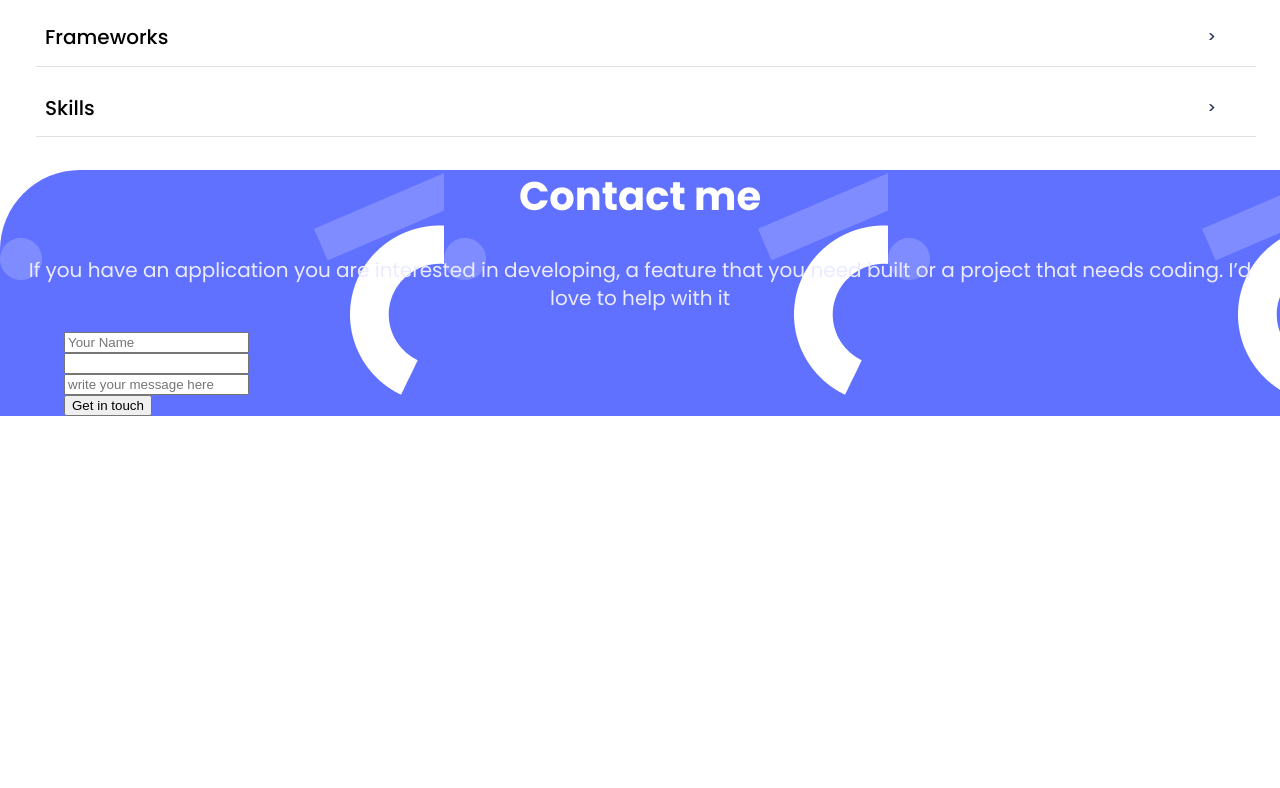
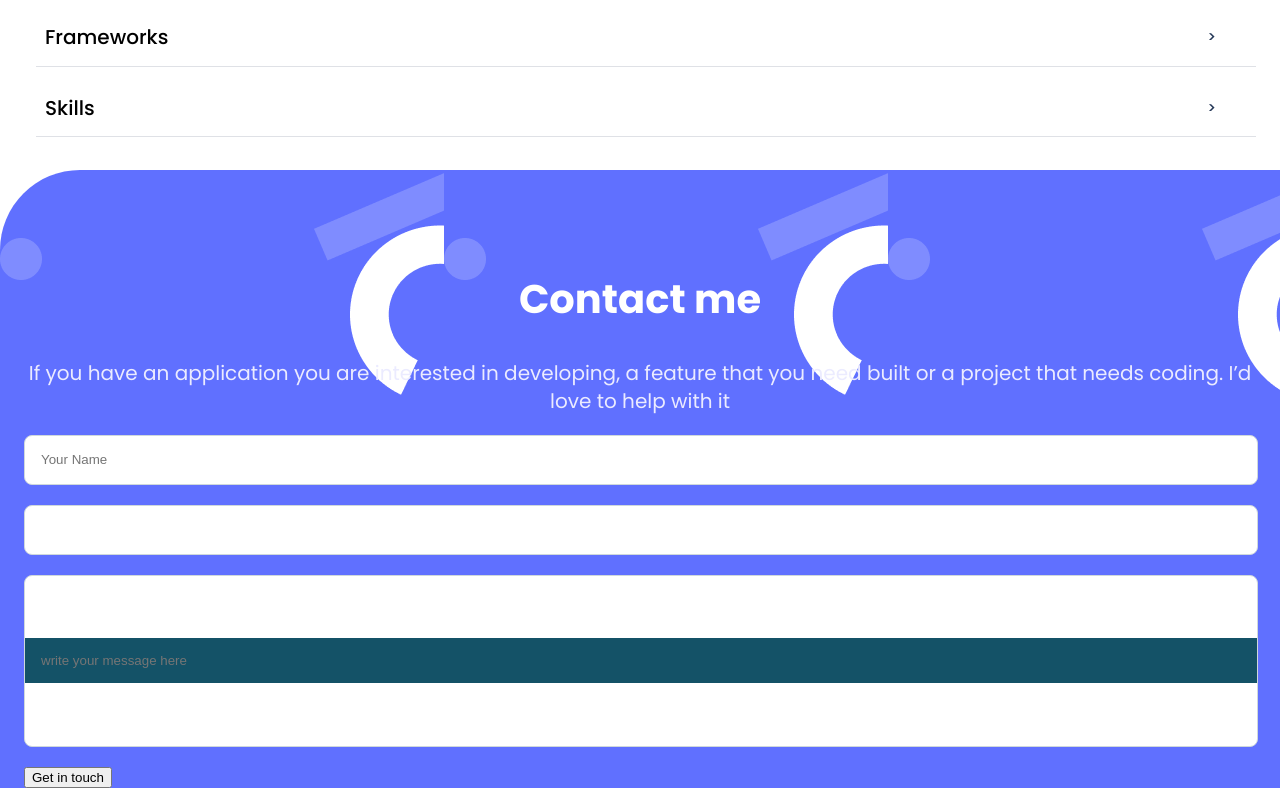
Before and after one commit to shakerAbuDrais/Portfolio, a website: page index.html in a window 1280 px wide. Shown: the part 6424-7212 px from the top of the page. Before the commit the page ends 6856 px from the top, so only its background shows below. Drawn offline with Linux system fonts and the light colour scheme.

Commit message:
Add style to contact-form

```diff
--- a/style.css
+++ b/style.css
@@ -383,6 +383,7 @@
     color: #fff;
     align-items: center;
     text-align: center;
+    padding-top: 103px;
   }
   /* stylelint-disable-next-line no-descending-specificity */
   .contact-form p {
@@ -398,5 +399,34 @@
 
   .contact-form ul {
     list-style: none;
+    display: flex;
+    flex-direction: column;
+    margin: 0;
+    padding: 0;
+    gap: 20px;
+  }
+
+  .contact-form input {
+    border: 1px solid #CFD8DC;
+    border-radius: 8px;
+    display: flex;
+    min-width: 100%;
+    height: 48px;
+    margin: 0;
+    padding: 0;
+  }
+
+  #message {
+    height: 170px;
+  }
+
+  ::placeholder {
+    padding: 15px 38px 15px 16px;
+  }
+
+  #message::placeholder {
+    display: flex;
+    text-align: start;
+    background-color: rgb(20, 82, 103);
   }
 }
```
